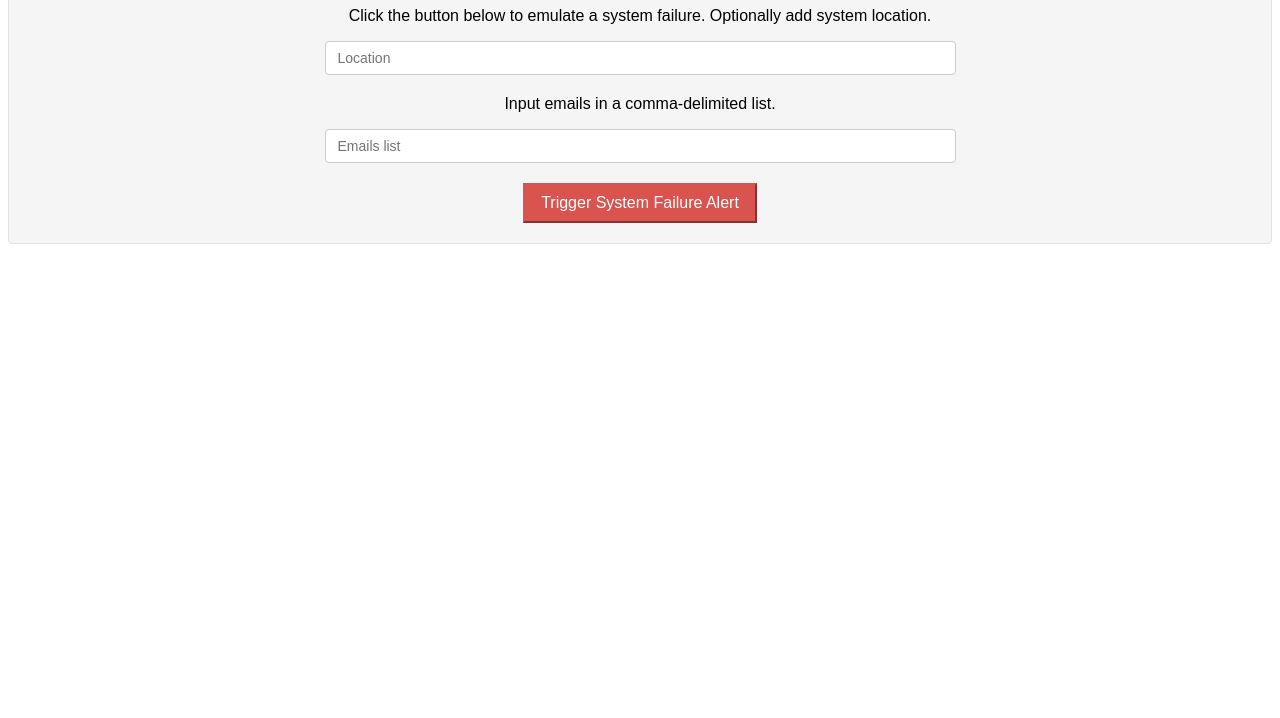
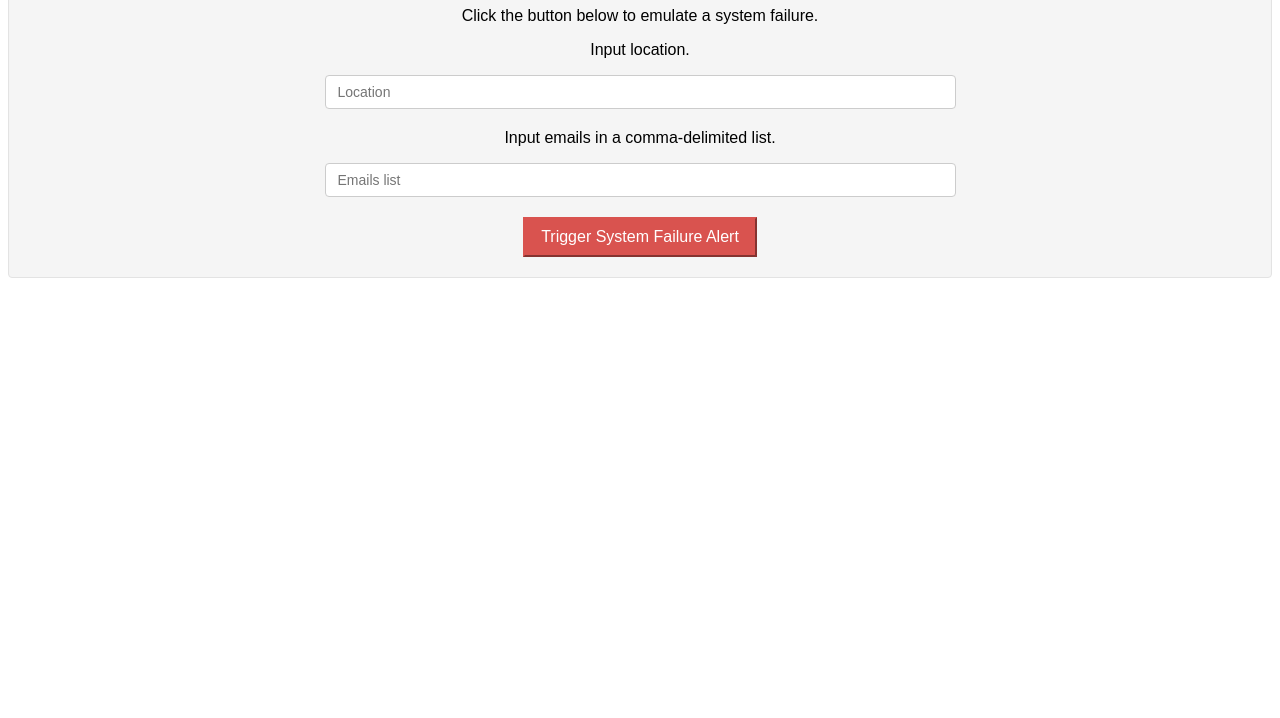
Before and after one commit to bgando/stackstorm_demo_ui, a plain HTML site: page index.html in a window 1280 px wide. Shown: the part 82-800 px from the top of the page. Drawn offline with Linux system fonts and the light colour scheme.

Commit message:
Update location input directions

```diff
--- a/index.html
+++ b/index.html
@@ -11,9 +11,10 @@
     <div class="well">
         <div>
             <h1>System Failure Demo</h1>
-            <p>Click the button below to emulate a system failure. Optionally add system location.</p>
+            <p>Click the button below to emulate a system failure.</p>
         </div>
         <div>
+            <p>Input location.</p>
             <input type="text" name="location" placeholder="Location"/>
             <p>Input emails in a comma-delimited list.</p>
             <input type="text" name="emails" placeholder="Emails list"/>
```
